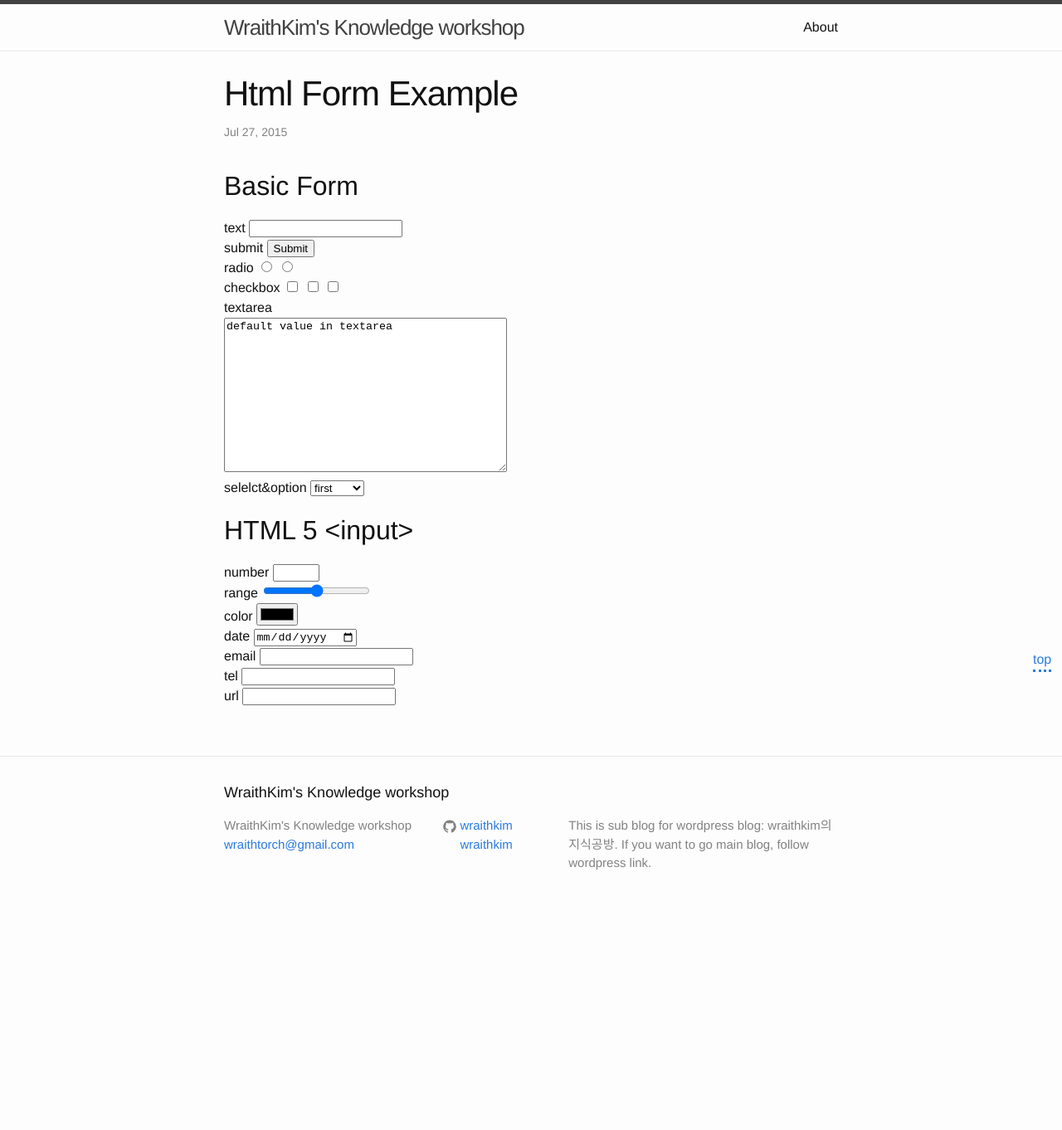
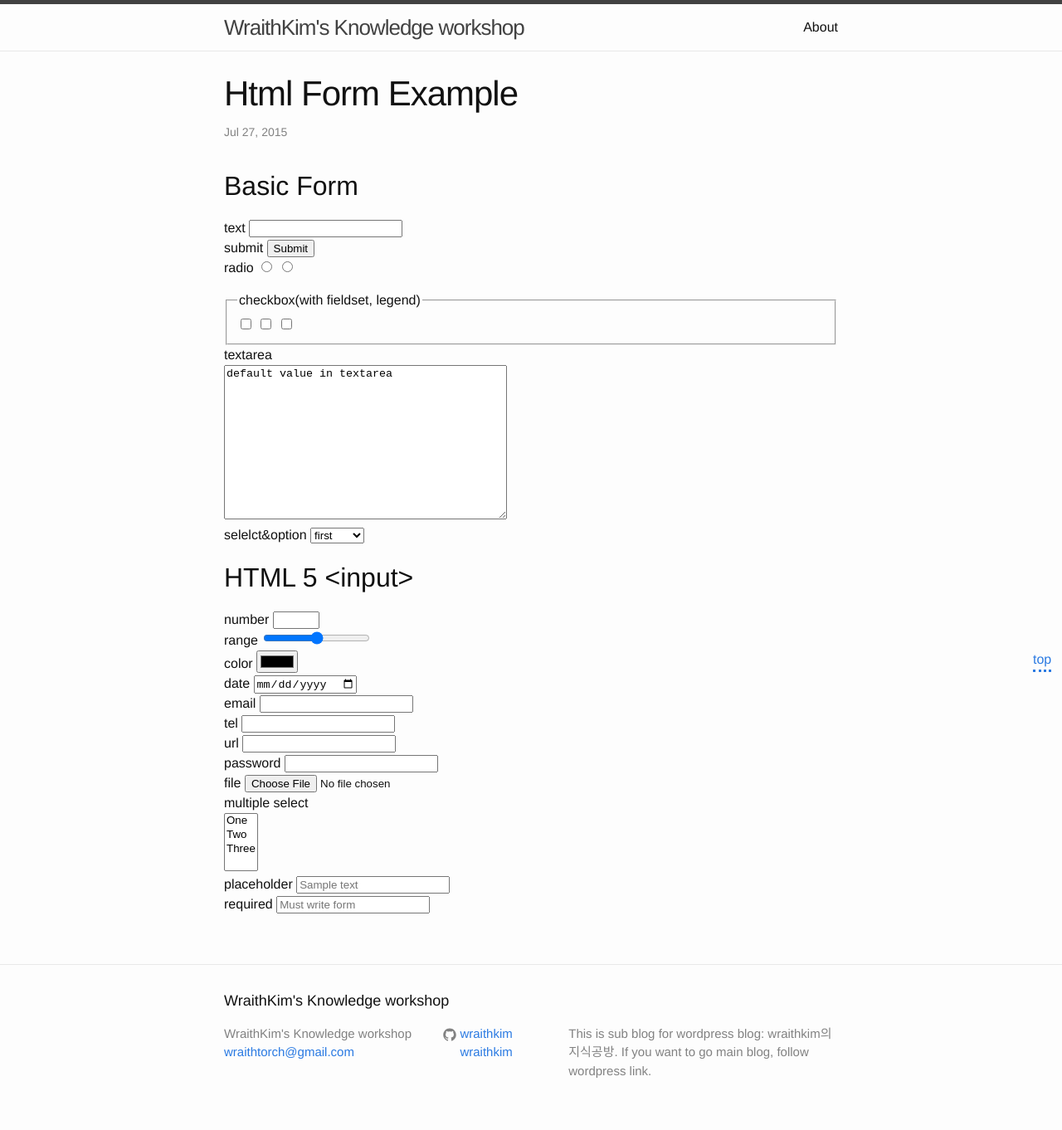
Before and after one commit to WraithKim/blog, a Jekyll site: the page built from _posts/2015-07-27-HTML-form-Example.html, in a window 1280 px wide. Shown: the whole page at 83% size. Built offline with Jekyll 4.4.1, drawn with Linux system fonts in a browser that asks for light colours; before the commit the page ends 1112 px from its top, so only the background shows below that.

Commit message:
modify post HTML-form-Example

```diff
--- a/_posts/2015-07-27-HTML-form-Example.html
+++ b/_posts/2015-07-27-HTML-form-Example.html
@@ -5,13 +5,16 @@ layout: post
 <form action="" method="post">
     <h2>Basic Form</h2>
     <p>
-        text <input type="text" name="val1"><br>
+        text <input type="text" name="val1" maxlength="10"><br>
         submit <input type="submit"><br>
         radio <input type="radio" name="val2" value="A">
         <input type="radio" name="val2" value="B"><br>
-        checkbox <input type="checkbox" name="val3" value="a">
-        <input type="checkbox" name="val3" value="b">
-        <input type="checkbox" name="val3" value="c"><br>
+        <fieldset>
+			<legend>checkbox(with fieldset, legend)</legend>
+				<input type="checkbox" name="val3[]" value="a">
+ 	       		<input type="checkbox" name="val3[]" value="b">
+   			    <input type="checkbox" name="val3[]" value="c"><br>
+		</fieldset>
         textarea<br> <textarea name="val4" rows="12" cols="40">default value in textarea</textarea><br>
         selelct&amp;option <select name="val5">
         <option value="1">first</option>
@@ -27,6 +30,16 @@ layout: post
         date <input type="date"><br>
         email <input type="email"><br>
         tel <input type="tel"><br>
-        url <input type="url">
+        url <input type="url"><br>
+		password <input type="password" name="val6"><br>
+		file <input type="file" name="val7"><br>
+		multiple select<br>
+		<select name="val8" multiple>
+			<option value="one">One</option>
+			<option value="two">Two</option>
+			<option value="three">Three</option>
+		</select><br>
+		placeholder <input type="text" placeholder="Sample text"><br>
+		required <input type="text" placeholder="Must write form" required><br>
     </p>
 </form>
```
